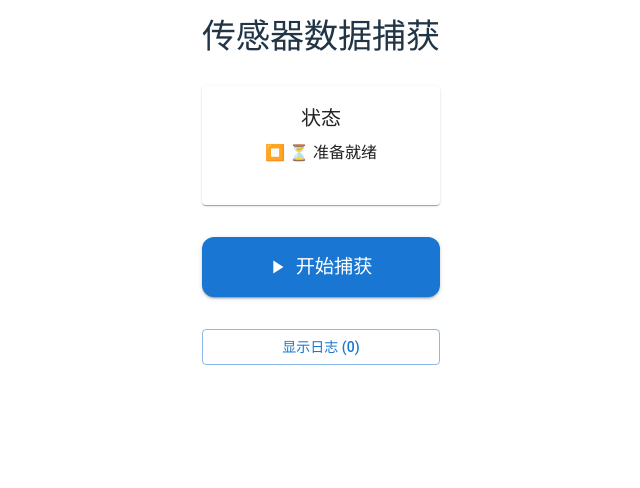
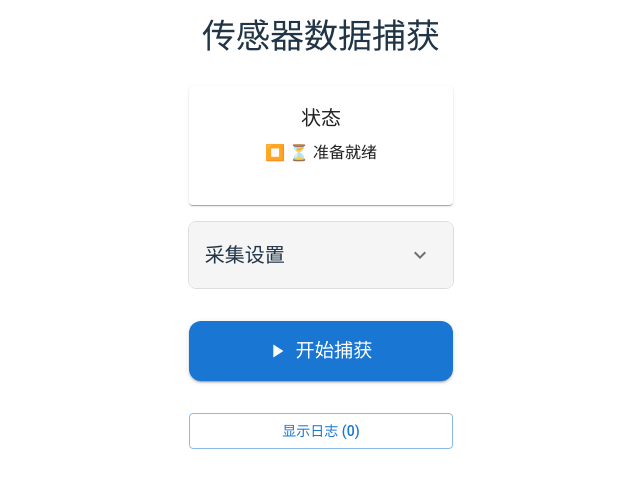
Before and after one commit to piceaasperatamastLiu/PhoneInertialNav, a React (Vite) app: page / in a window 1280 px wide. Shown: the top 488 px of the page, without its empty margins (319-959 px from the left). Built offline with nearby package versions, Linux system fonts and the light colour scheme.

Commit message:
add setting panel

```diff
--- a/src/App.tsx
+++ b/src/App.tsx
@@ -12,6 +12,7 @@ import { CloudDownload, PlayArrow, Stop } from '@mui/icons-material';
 import { createTheme, ThemeProvider } from '@mui/material/styles';
 
 import LoggerPanel from './LoggerPanel';
+import SettingsPanel, { DEFAULT_SETTINGS, type SensorSettings } from './SettingsPanel';
 import { Collector, type SensorData, type InitStatus } from './collector';
 
 const theme = createTheme({
@@ -36,6 +37,7 @@ export default function SensorCapturePage() {
   const [sensorData, setSensorData] = useState<SensorData[]>([]);
   const [initStatus, setInitStatus] = useState<InitStatus | null>(null);
   const [collector, setCollector] = useState<Collector | null>(null);
+  const [settings, setSettings] = useState<SensorSettings>(DEFAULT_SETTINGS);
 
   const initializeSensor = async () => {
     try {
@@ -168,6 +170,13 @@ export default function SensorCapturePage() {
           </CardContent>
         </Card>
 
+        <SettingsPanel
+          settings={settings}
+          onSettingsChange={(newSettings) => {
+            setSettings(newSettings);
+          }}
+        />
+
         <Box sx={{ width: '100%', maxWidth: 400, margin: '16px 0', display: 'flex', justifyContent: 'center' }}>
           <Button
             variant="contained"
--- /dev/null
+++ b/src/SettingsPanel.tsx
@@ -0,0 +1,123 @@
+import { useState } from 'react';
+import {
+    Box,
+    Typography,
+    Collapse,
+    FormControl,
+    InputLabel,
+    Select,
+    MenuItem,
+    FormControlLabel,
+    Checkbox,
+    Button,
+    Divider,
+    IconButton
+} from '@mui/material';
+import { ExpandMore, ExpandLess } from '@mui/icons-material';
+
+export interface SensorSettings {
+    frequency: number;
+    removeGravity: boolean;
+}
+
+interface SettingsPanelProps {
+    settings: SensorSettings;
+    onSettingsChange: (newSettings: SensorSettings) => void;
+}
+
+// 默认设置值
+export const DEFAULT_SETTINGS: SensorSettings = {
+    frequency: 60,
+    removeGravity: false,
+};
+
+export default function SettingsPanel({
+    settings,
+    onSettingsChange
+}: SettingsPanelProps) {
+    const [expanded, setExpanded] = useState(false);
+    const [localSettings, setLocalSettings] = useState<SensorSettings>(settings);
+
+    const handleSettingChange = <K extends keyof SensorSettings>(
+        key: K,
+        value: SensorSettings[K]
+    ) => {
+        setLocalSettings(prev => ({
+            ...prev,
+            [key]: value
+        }));
+    };
+
+    const handleApply = () => {
+        onSettingsChange(localSettings);
+        setExpanded(false);
+    };
+
+    return (
+        <Box sx={{
+            width: '100%',
+            border: '1px solid #ddd',
+            borderRadius: 2,
+            overflow: 'hidden',
+            mb: 2
+        }}>
+            <Box
+                sx={{
+                    display: 'flex',
+                    justifyContent: 'space-between',
+                    alignItems: 'center',
+                    p: 2,
+                    backgroundColor: '#f5f5f5',
+                    cursor: 'pointer'
+                }}
+                onClick={() => setExpanded(!expanded)}
+            >
+                <Typography variant="h6">采集设置</Typography>
+                <IconButton size="small">
+                    {expanded ? <ExpandLess /> : <ExpandMore />}
+                </IconButton>
+            </Box>
+
+            <Collapse in={expanded}>
+                <Box sx={{ p: 2 }}>
+                    {/* 频率设置 */}
+                    <FormControl fullWidth sx={{ mb: 2 }}>
+                        <InputLabel>采样频率</InputLabel>
+                        <Select
+                            value={localSettings.frequency}
+                            label="采样频率"
+                            onChange={(e) => handleSettingChange('frequency', Number(e.target.value))}
+                        >
+                            <MenuItem value={30}>30 Hz</MenuItem>
+                            <MenuItem value={60}>60 Hz</MenuItem>
+                            <MenuItem value={100}>100 Hz</MenuItem>
+                            <MenuItem value={200}>200 Hz</MenuItem>
+                        </Select>
+                    </FormControl>
+
+                    {/* 重力设置 */}
+                    <FormControlLabel
+                        control={
+                            <Checkbox
+                                checked={localSettings.removeGravity}
+                                onChange={(e) => handleSettingChange('removeGravity', e.target.checked)}
+                            />
+                        }
+                        label="去除重力影响"
+                        sx={{ mb: 2 }}
+                    />
+
+                    <Divider sx={{ my: 2 }} />
+
+                    <Button
+                        variant="contained"
+                        fullWidth
+                        onClick={handleApply}
+                    >
+                        应用设置
+                    </Button>
+                </Box>
+            </Collapse>
+        </Box>
+    );
+}
--- a/src/collector.ts
+++ b/src/collector.ts
@@ -9,7 +9,6 @@ export type SensorData = {
 type IMSensors = {
     accelerometer?: LinearAccelerationSensor;
     gyroscope?: Gyroscope;
-    magnetometer?: Magnetometer;
 };
 
 export type InitStatus = 'success' | 'not-supported' | 'error';
@@ -25,7 +24,6 @@ export class Collector {
             if (navigator.permissions) {
                 await navigator.permissions.query({ name: 'accelerometer' } as any);
                 await navigator.permissions.query({ name: 'gyroscope' } as any);
-                await navigator.permissions.query({ name: 'magnetometer' } as any);
             }
 
             if (!('LinearAccelerationSensor' in window)) {
@@ -36,14 +34,9 @@ export class Collector {
                 console.warn('当前浏览器不支持 Gyroscope');
                 return 'not-supported';
             }
-            if (!('Magnetometer' in window)) {
-                console.warn('当前浏览器不支持 Gyroscope');
-                return 'not-supported';
-            }
 
             this.sensors.accelerometer = new LinearAccelerationSensor({ frequency: 60 });
             this.sensors.gyroscope = new Gyroscope({ frequency: 60 });
-            this.sensors.magnetometer = new Magnetometer({ frequency: 60 });
 
             this.sensors.accelerometer.addEventListener('reading', this.updateData.bind(this));
 
```
Also changed, not shown: src/sensor.d.ts (+0 -7 lines).
